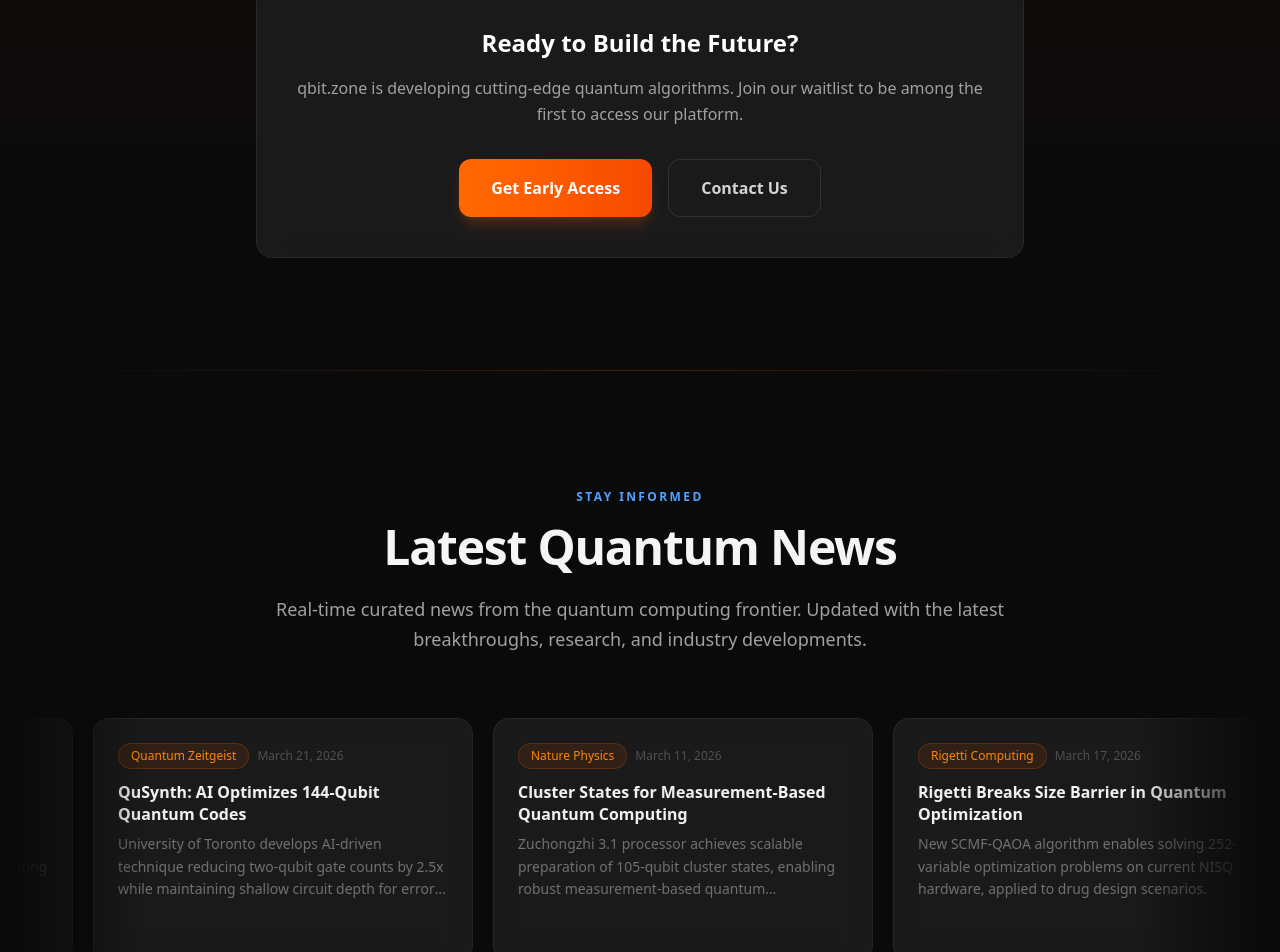
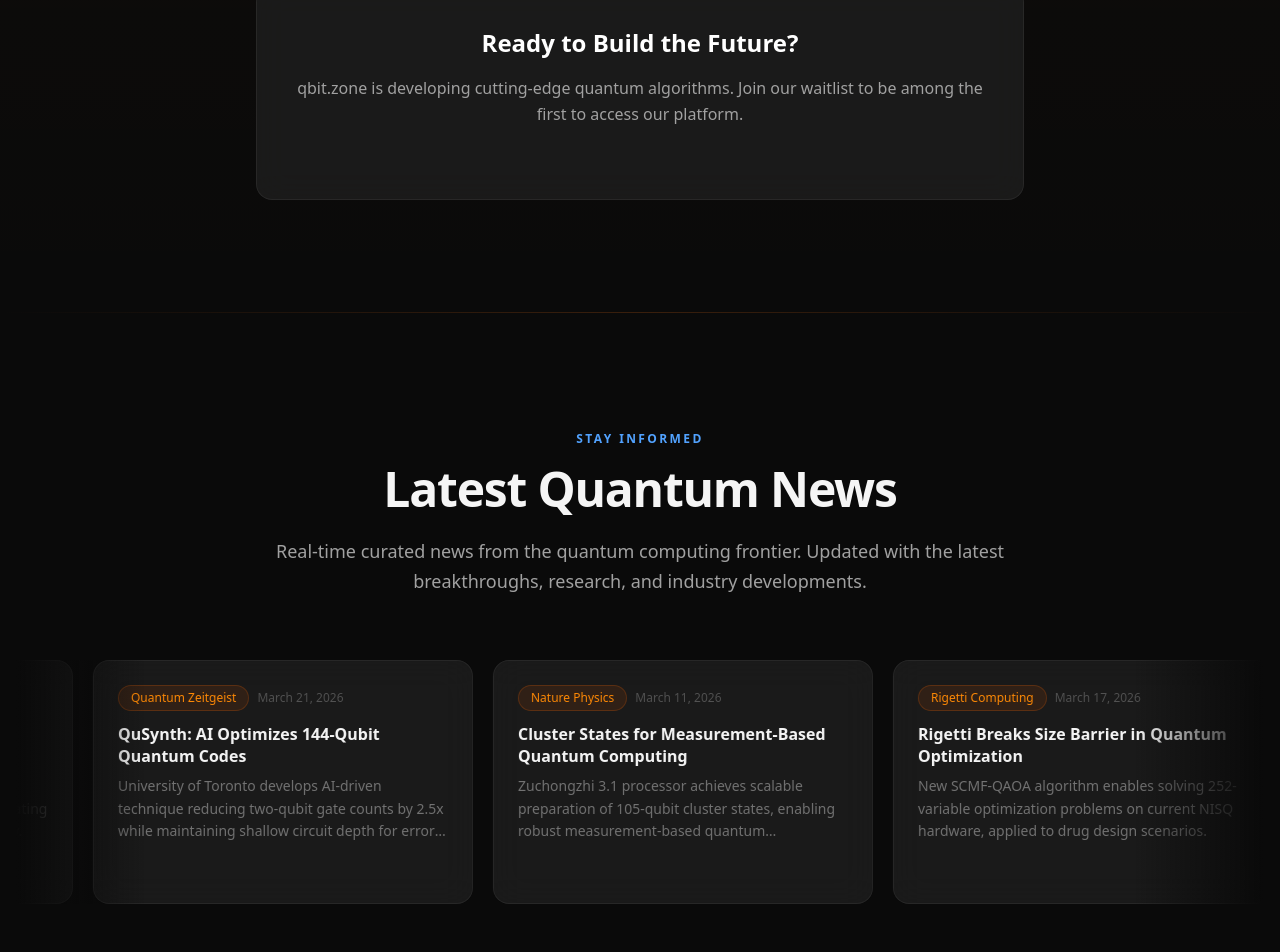
Before and after one commit to ane1990/qbit-zone, a Next.js app: page / in a window 1280 px wide. Shown: the part 4748-5700 px from the top of the page. Built offline with nearby package versions, Linux system fonts and the light colour scheme.

Commit message:
Comment out button section in page.tsx
Comment out button section for early access and contact.

```diff
--- a/src/app/page.tsx
+++ b/src/app/page.tsx
@@ -572,14 +572,14 @@ function Possibilities() {
               qbit.zone is developing cutting-edge quantum algorithms. Join our waitlist to be
               among the first to access our platform.
             </p>
-            <div className="flex flex-col sm:flex-row gap-4 justify-center">
+ {/*        <div className="flex flex-col sm:flex-row gap-4 justify-center">
               <button className="px-8 py-4 bg-gradient-to-r from-orange-500 to-orange-600 hover:from-orange-600 hover:to-orange-700 rounded-xl font-semibold text-white transition-all duration-300 shadow-lg shadow-orange-500/20">
                 Get Early Access
               </button>
               <button className="px-8 py-4 rounded-xl font-semibold text-neutral-300 border border-white/10 hover:border-orange-500/30 hover:bg-white/5 transition-all duration-300">
                 Contact Us
               </button>
-            </div>
+            </div> */}
           </div>
         </div>
       </div>
```
